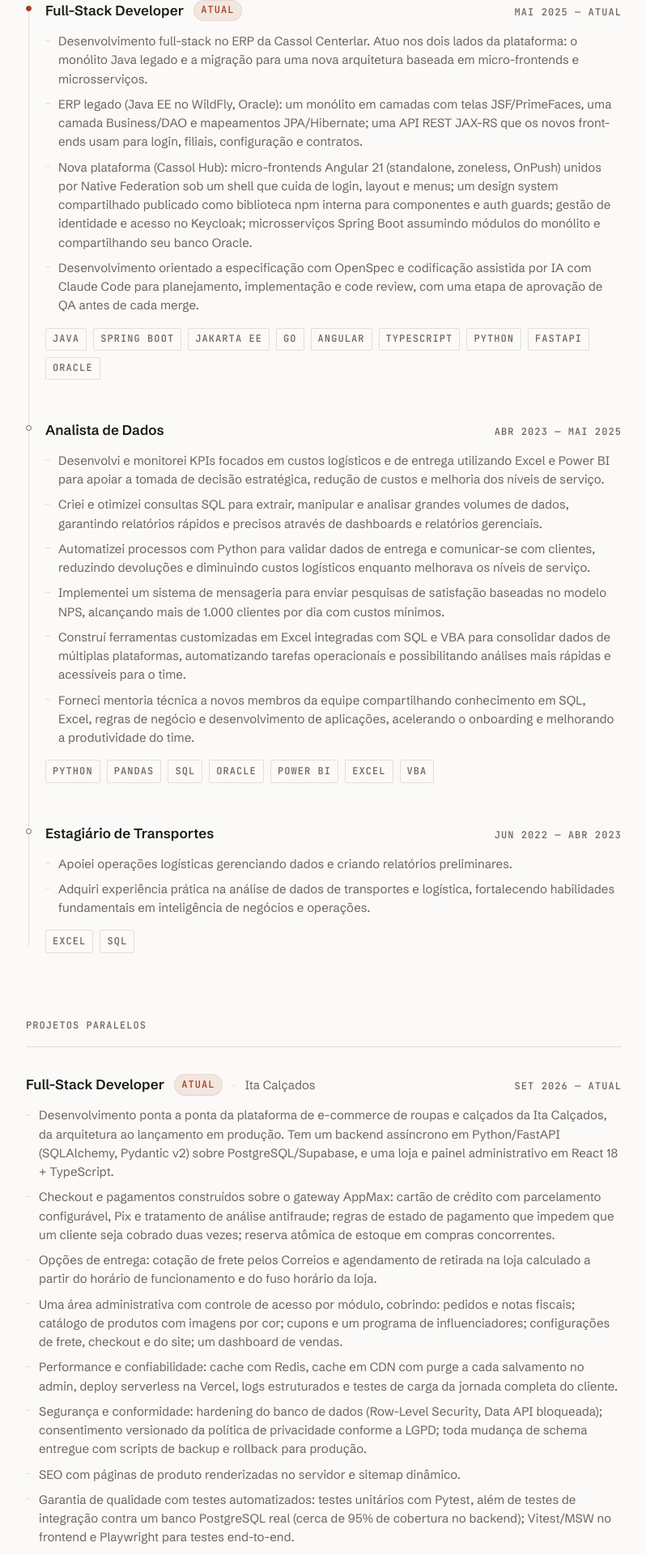
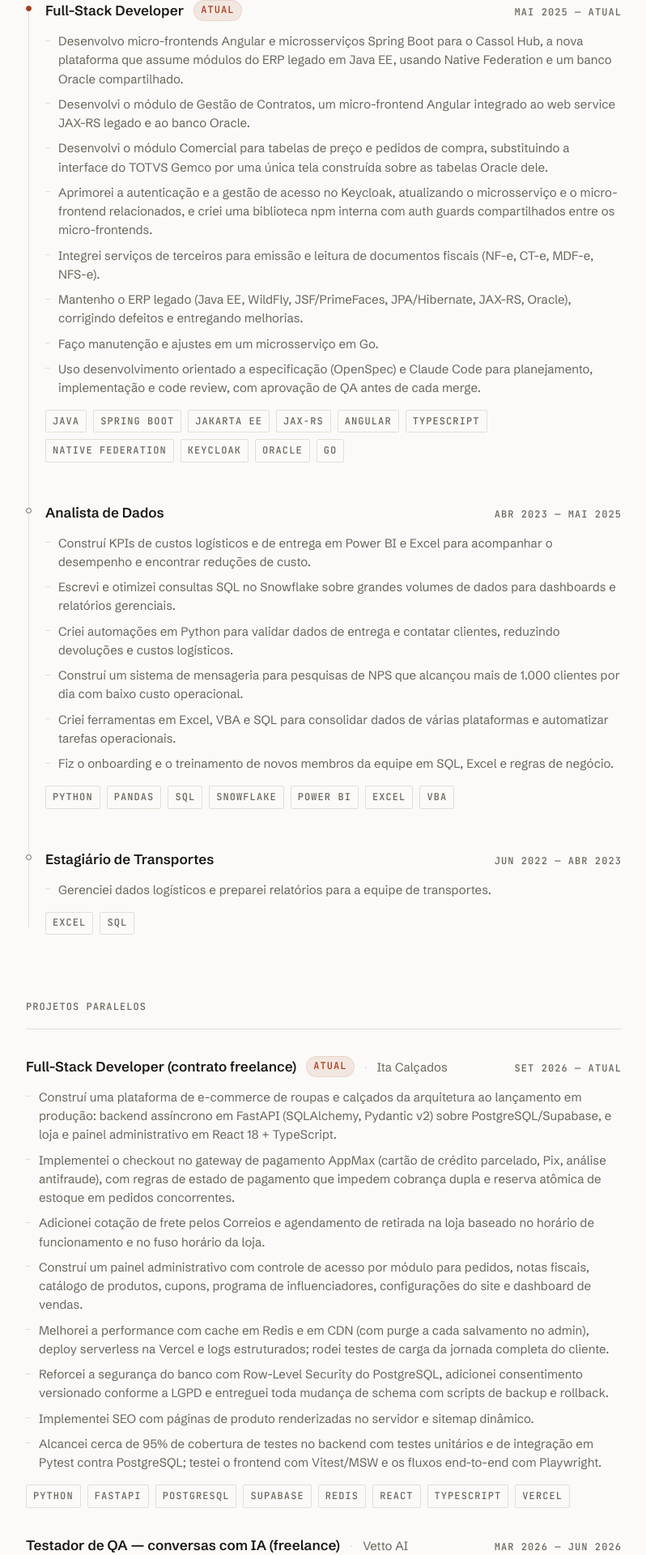
Before and after one commit to joaopedroldavid-del/my-portfolio, an Angular app: page /pt in a window 1280 px wide. Shown: the part 3605-5525 px from the top of the page at 81% size, without its empty margins (368-1166 px from the left). Built offline with nearby package versions, Linux system fonts and the light colour scheme; no server answers.

Commit message:
FIX: trajetória profissional alinhada ao currículo v2

```diff
--- a/src/app/core/data/experience.ts
+++ b/src/app/core/data/experience.ts
@@ -7,9 +7,6 @@ import { Organization } from './content.model';
  * entradas soltas: a progressão estagiário -> analista -> programador é o
  * argumento central da página, e intercalar trabalhos paralelos no meio dela
  * quebraria a leitura.
- *
- * Os textos são deliberadamente mais curtos que os do currículo — parágrafo de
- * currículo não se lê em tela.
  */
 export const MAIN_EXPERIENCE: readonly Organization[] = [
   {
@@ -21,28 +18,37 @@ export const MAIN_EXPERIENCE: readonly Organization[] = [
         end: null,
         bullets: {
           pt: [
-            'Desenvolvimento full-stack no ERP da Cassol Centerlar. Atuo nos dois lados da plataforma: o monólito Java legado e a migração para uma nova arquitetura baseada em micro-frontends e microsserviços.',
-            'ERP legado (Java EE no WildFly, Oracle): um monólito em camadas com telas JSF/PrimeFaces, uma camada Business/DAO e mapeamentos JPA/Hibernate; uma API REST JAX-RS que os novos front-ends usam para login, filiais, configuração e contratos.',
-            'Nova plataforma (Cassol Hub): micro-frontends Angular 21 (standalone, zoneless, OnPush) unidos por Native Federation sob um shell que cuida de login, layout e menus; um design system compartilhado publicado como biblioteca npm interna para componentes e auth guards; gestão de identidade e acesso no Keycloak; microsserviços Spring Boot assumindo módulos do monólito e compartilhando seu banco Oracle.',
-            'Desenvolvimento orientado a especificação com OpenSpec e codificação assistida por IA com Claude Code para planejamento, implementação e code review, com uma etapa de aprovação de QA antes de cada merge.',
+            'Desenvolvo micro-frontends Angular e microsserviços Spring Boot para o Cassol Hub, a nova plataforma que assume módulos do ERP legado em Java EE, usando Native Federation e um banco Oracle compartilhado.',
+            'Desenvolvi o módulo de Gestão de Contratos, um micro-frontend Angular integrado ao web service JAX-RS legado e ao banco Oracle.',
+            'Desenvolvi o módulo Comercial para tabelas de preço e pedidos de compra, substituindo a interface do TOTVS Gemco por uma única tela construída sobre as tabelas Oracle dele.',
+            'Aprimorei a autenticação e a gestão de acesso no Keycloak, atualizando o microsserviço e o micro-frontend relacionados, e criei uma biblioteca npm interna com auth guards compartilhados entre os micro-frontends.',
+            'Integrei serviços de terceiros para emissão e leitura de documentos fiscais (NF-e, CT-e, MDF-e, NFS-e).',
+            'Mantenho o ERP legado (Java EE, WildFly, JSF/PrimeFaces, JPA/Hibernate, JAX-RS, Oracle), corrigindo defeitos e entregando melhorias.',
+            'Faço manutenção e ajustes em um microsserviço em Go.',
+            'Uso desenvolvimento orientado a especificação (OpenSpec) e Claude Code para planejamento, implementação e code review, com aprovação de QA antes de cada merge.',
           ],
           en: [
-            'Full-stack development on Cassol Centerlar’s ERP. I work on both sides of the platform: the legacy Java monolith and the move to a new architecture built on micro-frontends and microservices.',
-            'Legacy ERP (Java EE on WildFly, Oracle): a layered monolith with JSF/PrimeFaces screens, a Business/DAO layer and JPA/Hibernate mappings; a JAX-RS REST API that the new front ends use for login, branches, configuration and contracts.',
-            'New platform (Cassol Hub): Angular 21 micro-frontends (standalone, zoneless, OnPush) joined by Native Federation under a shell that handles login, layout and menus; a shared design system published as an internal npm library for components and auth guards; Identity and access management on Keycloak; Spring Boot microservices taking over modules from the monolith while sharing its Oracle database.',
-            'Spec-driven development with OpenSpec, and AI-assisted coding with Claude Code for planning, implementation and code review, with a QA approval step before every merge.',
+            'Build Angular micro-frontends and Spring Boot microservices for Cassol Hub, the new platform that takes over modules from the legacy Java EE ERP, using Native Federation and a shared Oracle database.',
+            'Developed the Contracts Management module, an Angular micro-frontend integrated with the legacy JAX-RS web service and the Oracle database.',
+            'Developed the Commercial module for price tables and purchase orders, replacing the TOTVS Gemco interface with a single screen built on its Oracle tables.',
+            'Improved authentication and access management on Keycloak, updating the related microservice and micro-frontend, and built an internal npm library with shared auth guards used across the micro-frontends.',
+            'Integrated third-party services to issue and read Brazilian tax documents (NF-e, CT-e, MDF-e, NFS-e).',
+            'Maintain the legacy ERP (Java EE, WildFly, JSF/PrimeFaces, JPA/Hibernate, JAX-RS, Oracle), fixing defects and shipping improvements.',
+            'Maintain and adjust a Go microservice.',
+            'Use spec-driven development (OpenSpec) and Claude Code for planning, implementation and code review, with QA approval before each merge.',
           ],
         },
         tech: [
           'Java',
           'Spring Boot',
           'Jakarta EE',
-          'Go',
+          'JAX-RS',
           'Angular',
           'TypeScript',
-          'Python',
-          'FastAPI',
+          'Native Federation',
+          'Keycloak',
           'Oracle',
+          'Go',
         ],
       },
       {
@@ -51,23 +57,23 @@ export const MAIN_EXPERIENCE: readonly Organization[] = [
         end: '2025-05',
         bullets: {
           pt: [
-            'Desenvolvi e monitorei KPIs focados em custos logísticos e de entrega utilizando Excel e Power BI para apoiar a tomada de decisão estratégica, redução de custos e melhoria dos níveis de serviço.',
-            'Criei e otimizei consultas SQL para extrair, manipular e analisar grandes volumes de dados, garantindo relatórios rápidos e precisos através de dashboards e relatórios gerenciais.',
-            'Automatizei processos com Python para validar dados de entrega e comunicar-se com clientes, reduzindo devoluções e diminuindo custos logísticos enquanto melhorava os níveis de serviço.',
-            'Implementei um sistema de mensageria para enviar pesquisas de satisfação baseadas no modelo NPS, alcançando mais de 1.000 clientes por dia com custos mínimos.',
-            'Construí ferramentas customizadas em Excel integradas com SQL e VBA para consolidar dados de múltiplas plataformas, automatizando tarefas operacionais e possibilitando análises mais rápidas e acessíveis para o time.',
-            'Forneci mentoria técnica a novos membros da equipe compartilhando conhecimento em SQL, Excel, regras de negócio e desenvolvimento de aplicações, acelerando o onboarding e melhorando a produtividade do time.',
+            'Construí KPIs de custos logísticos e de entrega em Power BI e Excel para acompanhar o desempenho e encontrar reduções de custo.',
+            'Escrevi e otimizei consultas SQL no Snowflake sobre grandes volumes de dados para dashboards e relatórios gerenciais.',
+            'Criei automações em Python para validar dados de entrega e contatar clientes, reduzindo devoluções e custos logísticos.',
+            'Construí um sistema de mensageria para pesquisas de NPS que alcançou mais de 1.000 clientes por dia com baixo custo operacional.',
+            'Criei ferramentas em Excel, VBA e SQL para consolidar dados de várias plataformas e automatizar tarefas operacionais.',
+            'Fiz o onboarding e o treinamento de novos membros da equipe em SQL, Excel e regras de negócio.',
           ],
           en: [
-            'Developed and monitored KPIs focused on logistics and delivery costs using Excel and Power BI to support strategic decision-making, cost reduction, and service level improvement.',
-            'Created and optimized SQL queries to extract, manipulate, and analyze large datasets, ensuring fast and accurate reporting through dashboards and management reports.',
-            'Automated processes with Python to validate delivery data and communicate with customers, reducing returns and lowering logistics costs while enhancing service levels.',
-            'Implemented a messaging system to send satisfaction surveys based on the NPS model, reaching over 1,000 customers per day with minimal costs.',
-            'Built custom Excel tools integrated with SQL and VBA to streamline data from multiple platforms, automating operational tasks and enabling faster, more accessible analytics for the team.',
-            'Provided technical mentoring to new team members by sharing knowledge in SQL, Excel, business rules, and app development, accelerating onboarding and improving team productivity.',
+            'Built logistics and delivery cost KPIs in Power BI and Excel to track performance and find cost reductions.',
+            'Wrote and optimized SQL queries on Snowflake over large datasets for dashboards and management reports.',
+            'Built Python automations to validate delivery data and contact customers, reducing returns and logistics costs.',
+            'Built an NPS survey messaging system that reached more than 1,000 customers per day at low operating cost.',
+            'Built Excel, VBA and SQL tools to consolidate data from several platforms and automate operational tasks.',
+            'Onboarded and trained new team members on SQL, Excel and business rules.',
           ],
         },
-        tech: ['Python', 'Pandas', 'SQL', 'Oracle', 'Power BI', 'Excel', 'VBA'],
+        tech: ['Python', 'Pandas', 'SQL', 'Snowflake', 'Power BI', 'Excel', 'VBA'],
       },
       {
         title: { pt: 'Estagiário de Transportes', en: 'Transport Intern' },
@@ -75,12 +81,10 @@ export const MAIN_EXPERIENCE: readonly Organization[] = [
         end: '2023-04',
         bullets: {
           pt: [
-            'Apoiei operações logísticas gerenciando dados e criando relatórios preliminares.',
-            'Adquiri experiência prática na análise de dados de transportes e logística, fortalecendo habilidades fundamentais em inteligência de negócios e operações.',
+            'Gerenciei dados logísticos e preparei relatórios para a equipe de transportes.',
           ],
           en: [
-            'Supported logistics operations by managing data and creating preliminary reports.',
-            'Gained hands-on experience in analyzing transportation and logistics data, strengthening foundational skills in business intelligence and operations.',
+            'Managed logistics data and prepared reports for the transportation team.',
           ],
         },
         tech: ['Excel', 'SQL'],
@@ -98,34 +102,44 @@ export const SIDE_EXPERIENCE: readonly Organization[] = [
     name: 'Ita Calçados',
     roles: [
       {
-        title: { pt: 'Full-Stack Developer', en: 'Full-Stack Developer' },
+        title: {
+          pt: 'Full-Stack Developer (contrato freelance)',
+          en: 'Full-Stack Developer (freelance contract)',
+        },
         start: '2026-09',
         end: null,
         bullets: {
           pt: [
-            'Desenvolvimento ponta a ponta da plataforma de e-commerce de roupas e calçados da Ita Calçados, da arquitetura ao lançamento em produção. Tem um backend assíncrono em Python/FastAPI (SQLAlchemy, Pydantic v2) sobre PostgreSQL/Supabase, e uma loja e painel administrativo em React 18 + TypeScript.',
-            'Checkout e pagamentos construídos sobre o gateway AppMax: cartão de crédito com parcelamento configurável, Pix e tratamento de análise antifraude; regras de estado de pagamento que impedem que um cliente seja cobrado duas vezes; reserva atômica de estoque em compras concorrentes.',
-            'Opções de entrega: cotação de frete pelos Correios e agendamento de retirada na loja calculado a partir do horário de funcionamento e do fuso horário da loja.',
-            'Uma área administrativa com controle de acesso por módulo, cobrindo: pedidos e notas fiscais; catálogo de produtos com imagens por cor; cupons e um programa de influenciadores; configurações de frete, checkout e do site; um dashboard de vendas.',
-            'Performance e confiabilidade: cache com Redis, cache em CDN com purge a cada salvamento no admin, deploy serverless na Vercel, logs estruturados e testes de carga da jornada completa do cliente.',
-            'Segurança e conformidade: hardening do banco de dados (Row-Level Security, Data API bloqueada); consentimento versionado da política de privacidade conforme a LGPD; toda mudança de schema entregue com scripts de backup e rollback para produção.',
-            'SEO com páginas de produto renderizadas no servidor e sitemap dinâmico.',
-            'Garantia de qualidade com testes automatizados: testes unitários com Pytest, além de testes de integração contra um banco PostgreSQL real (cerca de 95% de cobertura no backend); Vitest/MSW no frontend e Playwright para testes end-to-end.',
-            'Desenvolvimento orientado a especificação com OpenSpec e codificação assistida por IA com Claude Code para planejamento, implementação e code review, com uma etapa de aprovação de QA antes de cada release.',
+            'Construí uma plataforma de e-commerce de roupas e calçados da arquitetura ao lançamento em produção: backend assíncrono em FastAPI (SQLAlchemy, Pydantic v2) sobre PostgreSQL/Supabase, e loja e painel administrativo em React 18 + TypeScript.',
+            'Implementei o checkout no gateway de pagamento AppMax (cartão de crédito parcelado, Pix, análise antifraude), com regras de estado de pagamento que impedem cobrança dupla e reserva atômica de estoque em pedidos concorrentes.',
+            'Adicionei cotação de frete pelos Correios e agendamento de retirada na loja baseado no horário de funcionamento e no fuso horário da loja.',
+            'Construí um painel administrativo com controle de acesso por módulo para pedidos, notas fiscais, catálogo de produtos, cupons, programa de influenciadores, configurações do site e dashboard de vendas.',
+            'Melhorei a performance com cache em Redis e em CDN (com purge a cada salvamento no admin), deploy serverless na Vercel e logs estruturados; rodei testes de carga da jornada completa do cliente.',
+            'Reforcei a segurança do banco com Row-Level Security do PostgreSQL, adicionei consentimento versionado conforme a LGPD e entreguei toda mudança de schema com scripts de backup e rollback.',
+            'Implementei SEO com páginas de produto renderizadas no servidor e sitemap dinâmico.',
+            'Alcancei cerca de 95% de cobertura de testes no backend com testes unitários e de integração em Pytest contra PostgreSQL; testei o frontend com Vitest/MSW e os fluxos end-to-end com Playwright.',
           ],
           en: [
-            'End-to-end development of Ita Calçados’ e-commerce platform for clothing and footwear, from architecture to the production launch. It has an async Python/FastAPI backend (SQLAlchemy, Pydantic v2) on PostgreSQL/Supabase, and a React 18 + TypeScript storefront and admin panel.',
-            'Checkout and payments built on the AppMax gateway: credit card with configurable installments, Pix, and antifraud review handling; payment-state rules that keep a customer from being charged twice; atomic stock reservation under concurrent purchases.',
-            'Delivery options: Correios shipping quotes, and in-store pickup scheduling calculated from the store’s opening hours and time zone.',
-            'An admin area with access control by module, covering: orders and invoices; a product catalog with images per color; coupons and an influencer program; shipping, checkout and site settings; a sales dashboard.',
-            'Performance and reliability: Redis caching, CDN caching with a purge on every admin save, serverless deployment on Vercel, structured logging, and load tests of the full customer journey.',
-            'Security and compliance: database hardening (Row-Level Security, Data API locked down); versioned privacy-policy consent under the LGPD; every schema change shipped with backup and rollback scripts for production.',
-            'SEO through server-rendered product pages and a dynamic sitemap.',
-            'Quality assurance with automated tests: Pytest unit tests, plus integration tests against a real PostgreSQL database (about 95% backend coverage); Vitest/MSW for the frontend and Playwright for end-to-end tests.',
-            'Spec-driven development with OpenSpec, and AI-assisted coding with Claude Code for planning, implementation and code review, with a QA approval step before every release.',
+            'Built a clothing and footwear e-commerce platform from architecture to production launch: async FastAPI backend (SQLAlchemy, Pydantic v2) on PostgreSQL/Supabase, and a React 18 + TypeScript storefront and admin panel.',
+            'Implemented checkout on the AppMax payment gateway (credit card installments, Pix, antifraud review), with payment-state rules that prevent double charges and atomic stock reservation for concurrent orders.',
+            'Added Correios shipping quotes and in-store pickup scheduling based on store hours and time zone.',
+            'Built an admin panel with module-based access control for orders, invoices, product catalog, coupons, an influencer program, site settings and a sales dashboard.',
+            'Improved performance with Redis and CDN caching (purged on admin saves), serverless deployment on Vercel and structured logging; ran load tests on the full customer journey.',
+            'Hardened the database with PostgreSQL Row-Level Security, added versioned LGPD consent, and shipped every schema change with backup and rollback scripts.',
+            'Implemented SEO with server-rendered product pages and a dynamic sitemap.',
+            'Reached about 95% backend test coverage with Pytest unit and integration tests against PostgreSQL; tested the frontend with Vitest/MSW and end-to-end flows with Playwright.',
           ],
         },
-        tech: ['Python', 'FastAPI', 'React', 'Supabase'],
+        tech: [
+          'Python',
+          'FastAPI',
+          'PostgreSQL',
+          'Supabase',
+          'Redis',
+          'React',
+          'TypeScript',
+          'Vercel',
+        ],
       },
     ],
   },
@@ -133,15 +147,18 @@ export const SIDE_EXPERIENCE: readonly Organization[] = [
     name: 'Vetto AI',
     roles: [
       {
-        title: { pt: 'Testador de QA (freelance)', en: 'QA Tester (freelance)' },
+        title: {
+          pt: 'Testador de QA — conversas com IA (freelance)',
+          en: 'QA Tester — AI Conversations (freelance)',
+        },
         start: '2026-03',
         end: '2026-06',
         bullets: {
           pt: [
-            'Minhas responsabilidades principais envolvem analisar conversas impulsionadas por IA baseadas em personas predefinidas e cenários contextuais. Avalio se as respostas da IA são precisas, coerentes e alinhadas com a intenção do usuário, enquanto também verifico a capacidade do modelo em interpretar corretamente e adaptar-se a diferentes personas.',
+            'Avaliei conversas geradas por IA a partir de personas e cenários predefinidos, verificando precisão, coerência e alinhamento com a intenção do usuário.',
           ],
           en: [
-            'My primary responsibility involves analyzing AI-driven conversations based on predefined personas and contextual scenarios. I assess whether the AI responses are accurate, coherent, and aligned with the user’s intent, while also verifying the model’s ability to properly interpret and adapt to different personas.',
+            'Evaluated AI-generated conversations against predefined personas and scenarios, checking accuracy, coherence and alignment with user intent.',
           ],
         },
         tech: ['LLM', 'QA'],
@@ -157,10 +174,10 @@ export const SIDE_EXPERIENCE: readonly Organization[] = [
         end: '2024-12',
         bullets: {
           pt: [
-            'Entreguei uma aplicação web em Next.js: login autenticado pela API do cliente, relatório interativo em tabela e exportação para Excel.',
+            'Construí uma aplicação web em Next.js com login pela API do cliente, uma tabela de relatório alimentada por dados da API e exportação para Excel.',
           ],
           en: [
-            'I delivered a Next.js web application: login authenticated against the client’s API, an interactive table report, and Excel export.',
+            "Built a Next.js web application with login through the client's API, a reporting table fed by API data, and Excel export.",
           ],
         },
         tech: ['Next.js', 'JavaScript', 'HTML', 'CSS'],
```
